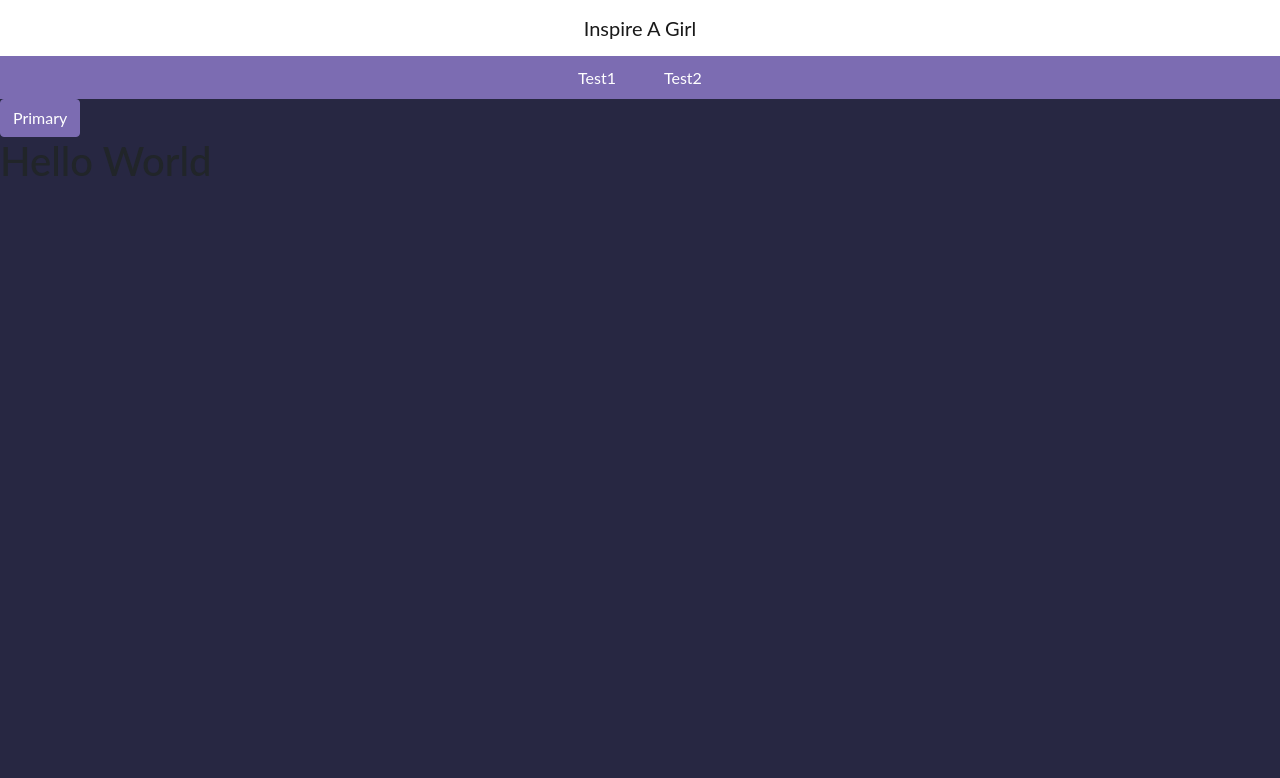
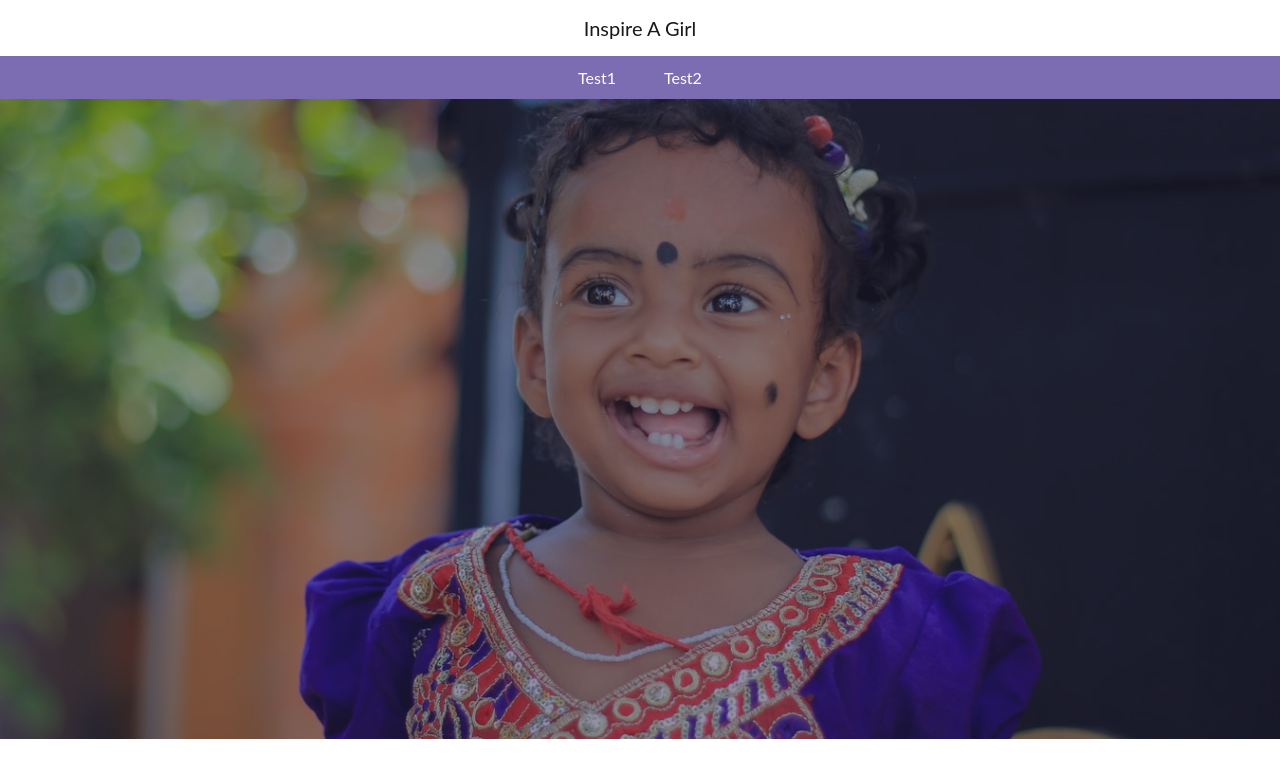
Before and after one commit to ShiromMakkad/InspireAGirl, a React (Create React App) app: page / in a window 1280 px wide. Shown: the top 778 px of the page. Built offline with nearby package versions, Linux system fonts and the light colour scheme.

Commit message:
Added Banner Image

```diff
--- a/public/index.html
+++ b/public/index.html
@@ -24,7 +24,7 @@
       work correctly both with client-side routing and a non-root public URL.
       Learn how to configure a non-root public URL by running `npm run build`.
     -->
-    <title>InspireAGirl</title>
+    <title>Inspire A Girl</title>
   </head>
   <body>
     <noscript>You need to enable JavaScript to run this app.</noscript>
--- a/src/App.tsx
+++ b/src/App.tsx
@@ -1,16 +1,16 @@
 import React from 'react';
-import Button from "react-bootstrap/Button";
 import Navigation from "./components/Navigation";
 import './scss/App.scss';
 
 const App: React.FC = () => {
-  return (
-    <div className="App">
-        <Navigation/>
-        <Button variant="primary">Primary</Button>
-        <h1>Hello World</h1>
-    </div>
-  );
-}
+    return (
+        <div className="App">
+            <Navigation/>
+            <div id="tint">
+                <img src={require('./assets/bannerImage.jpg')} id="img" alt="Indian Girl"/>
+            </div>
+        </div>
+    );
+};
 
 export default App;
--- a/src/scss/App.scss
+++ b/src/scss/App.scss
@@ -1 +1,43 @@
 @import "bootstrapTheme";
+
+#bg {
+  position: fixed;
+  top: -50%;
+  left: -50%;
+  width: 200%;
+  height: 200%;
+}
+
+#bg img {
+  position: absolute;
+  top: 0;
+  left: 0;
+  right: 0;
+  bottom: 0;
+  margin: auto;
+  min-width: 50%;
+  min-height: 50%;
+}
+
+//This places the image in the right place and makes sure it scales well for desktops and phones
+#img {
+  object-fit: cover;
+  width: 100%;
+  min-height: 60vh;
+  max-height: 80vh;
+}
+
+//This sets the tint on the image. From https://cssfox.co/=maxim-aginsky/log/three-ways-to-tint-image-with-css3-box-shadow-multiple-backgrounds-and-pseudo-elements. It's method 2
+html {
+  #tint {
+    position: relative;
+    //display: inline-block; had to remove this for the image placement css to work. Doesn't affect tint
+  }
+  #tint:before {
+    content: '';
+    position: absolute;
+    width: 100%;
+    height: 100%;
+    box-shadow: 0 3000px rgba($darkShade, 0.5) inset;
+  }
+}
--- a/src/scss/bootstrapTheme.scss
+++ b/src/scss/bootstrapTheme.scss
@@ -29,6 +29,5 @@ $font-file: '../assets/latoFont/Lato-Medium';
 $font-family-base: 'Lato', sans-serif;
 
 $navbar-light-toggler-border-color: transparent;
-$body-bg: $darkShade;
 
 @import "../../node_modules/bootstrap/scss/bootstrap";
```
Also changed, not shown: public/manifest.json, src/assets/bannerImage.jpg (added).
